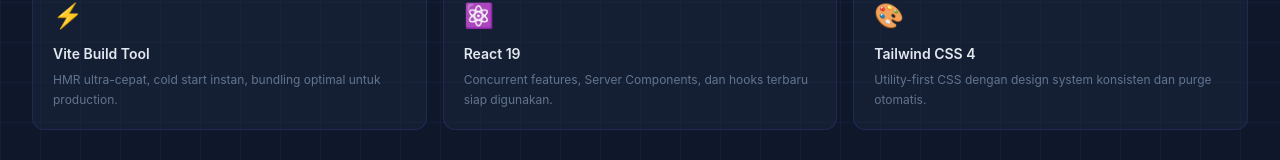
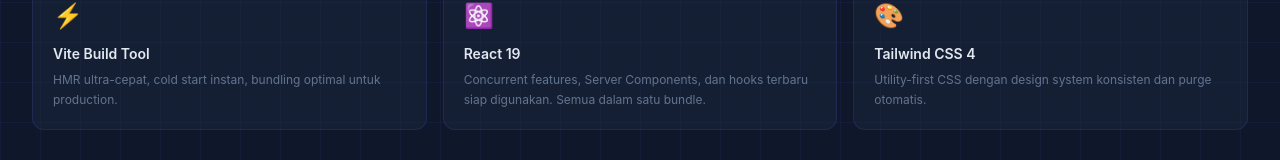
Before and after one commit to permanaloremIpsum/vite-cicd-playground, a React (Vite) app: page / in a window 1280 px wide. Shown: the part 718-878 px from the top of the page. Built offline with nearby package versions, Linux system fonts and the light colour scheme.

Commit message:
fix: update description for React 19 feature to clarify bundle inclusion

```diff
--- a/src/App.tsx
+++ b/src/App.tsx
@@ -9,7 +9,7 @@
   {
     icon: "⚛️",
     title: "React 19",
-    desc: "Concurrent features, Server Components, dan hooks terbaru siap digunakan.",
+    desc: "Concurrent features, Server Components, dan hooks terbaru siap digunakan. Semua dalam satu bundle.",
   },
   {
     icon: "🎨",
```
